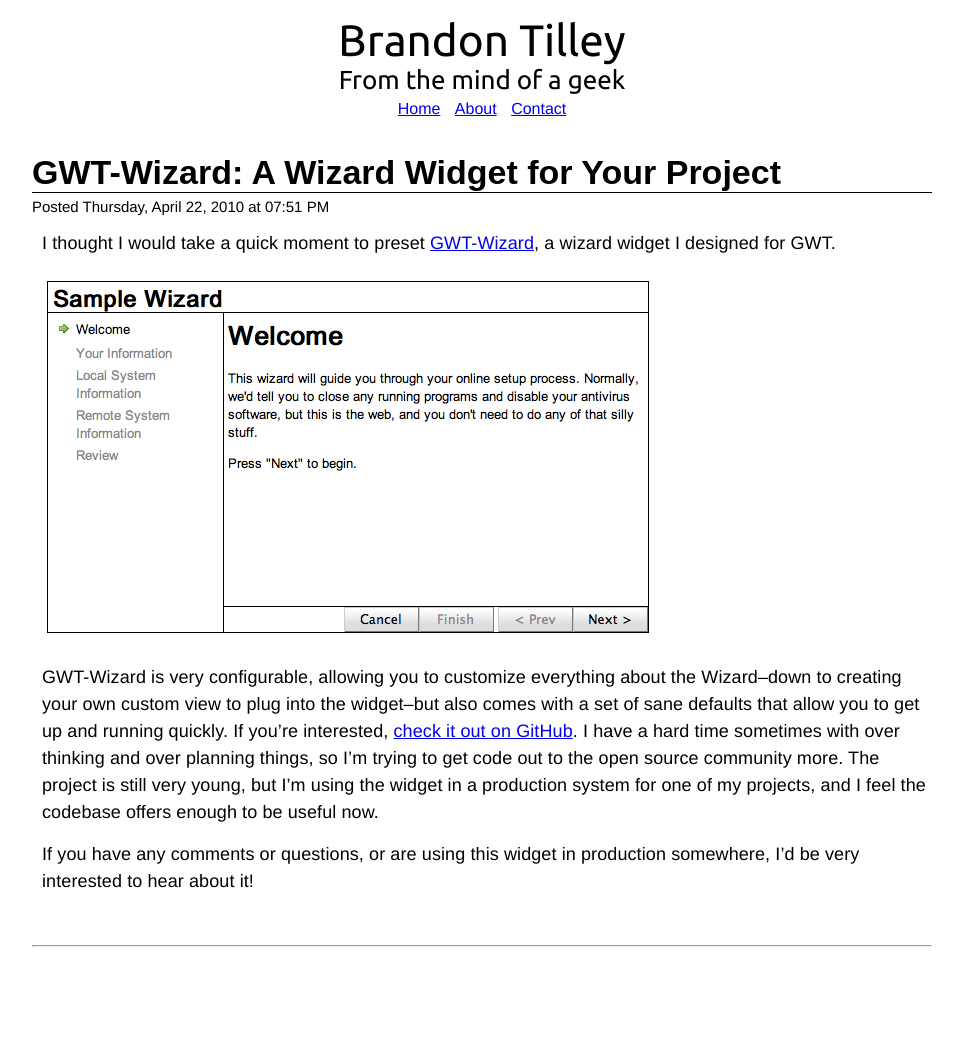
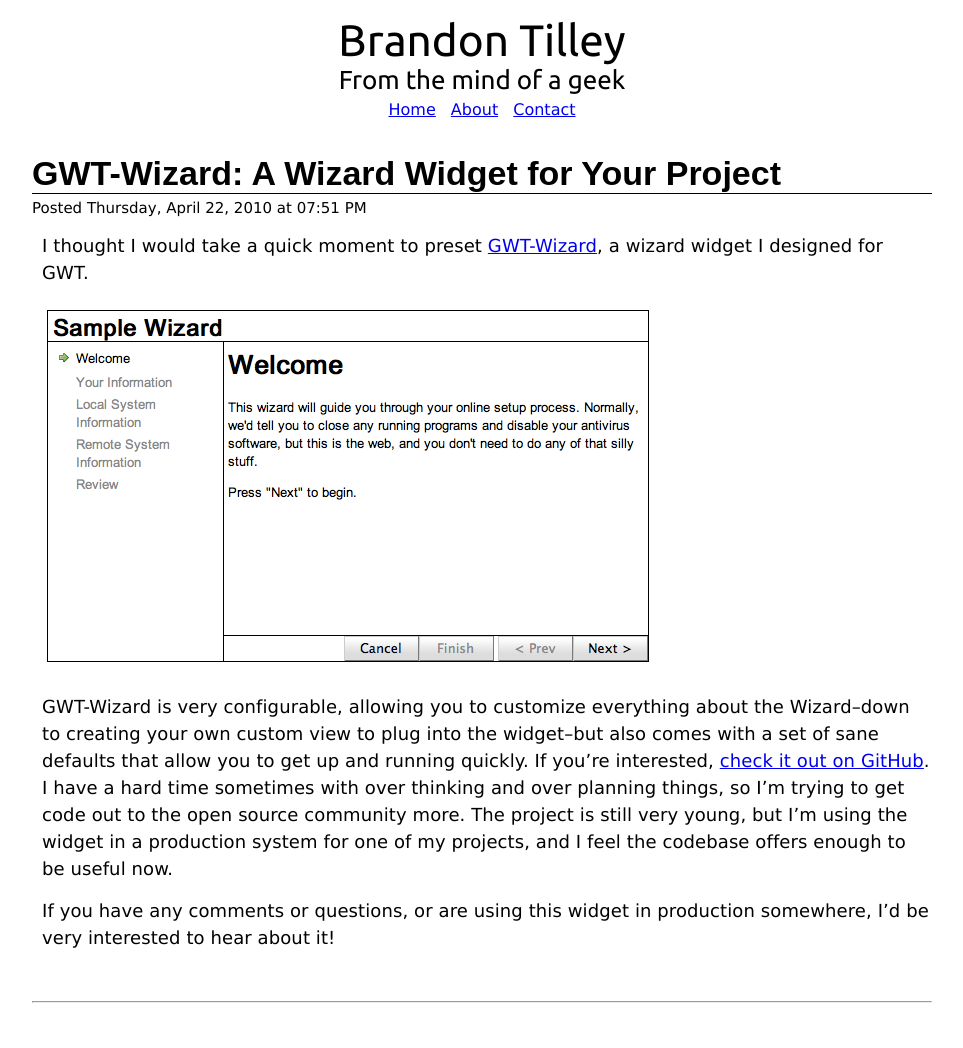
Before and after one commit to BinaryMuse/michelletilley-blog, a Jekyll site: the page built from _posts/2010-04-22-gwt-wizard-a-wizard-widget-for-your-project.markdown, in a window 1280 px wide. Shown: the whole page, without its empty margins (158-1121 px from the left). Built offline with Jekyll 4.4.1, drawn with Linux system fonts in a browser that asks for light colours; some web fonts are replaced; comment, search, counter and statistics services are not loaded; before the commit the page ends 992 px from its top, so only the background shows below that.

Commit message:
Change body text to system font since Windows is crap

```diff
--- a/_layouts/default.html
+++ b/_layouts/default.html
@@ -5,7 +5,7 @@
   <link rel="alternate" type="application/atom+xml" title="brandontilley.com Atom Feed" href="/atom.xml" />
   <link rel="stylesheet" href="/styles/site.css" type="text/css" />
   <link rel="stylesheet" href="/styles/code.css" type="text/css" />
-  <link href='http://fonts.googleapis.com/css?family=Ubuntu|Cuprum|Droid Sans' rel='stylesheet' type='text/css' />
+  <link href='http://fonts.googleapis.com/css?family=Ubuntu|Cuprum' rel='stylesheet' type='text/css' />
 </head>
 <body>
 <div id="container">
--- a/styles/site.css
+++ b/styles/site.css
@@ -10,12 +10,12 @@
 body {
   margin: 0;
   padding: 0;
-  font-family: 'Droid Sans', Helvetica, Arial, sans-serif;
+  font-family: corbel, 'lucida grande', helvetica, sans-serif;
   margin-bottom: 50px;
 }
 
 .when {
-  font-family: 'Droid Sans', Helvetica, Arial, sans-serif;
+  font-family: corbel, 'lucida grande', helvetica, sans-serif;
   font-size: 15px;
   margin-bottom: 15px;
 }
```
